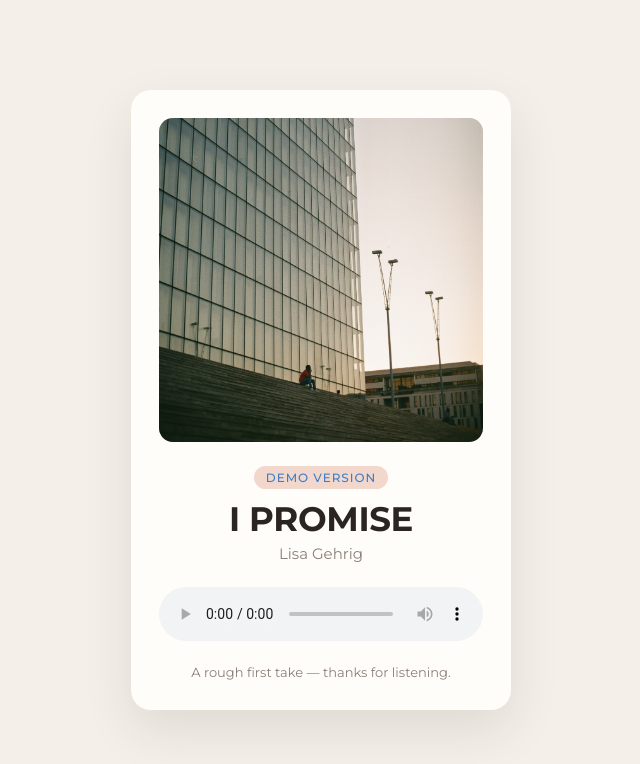
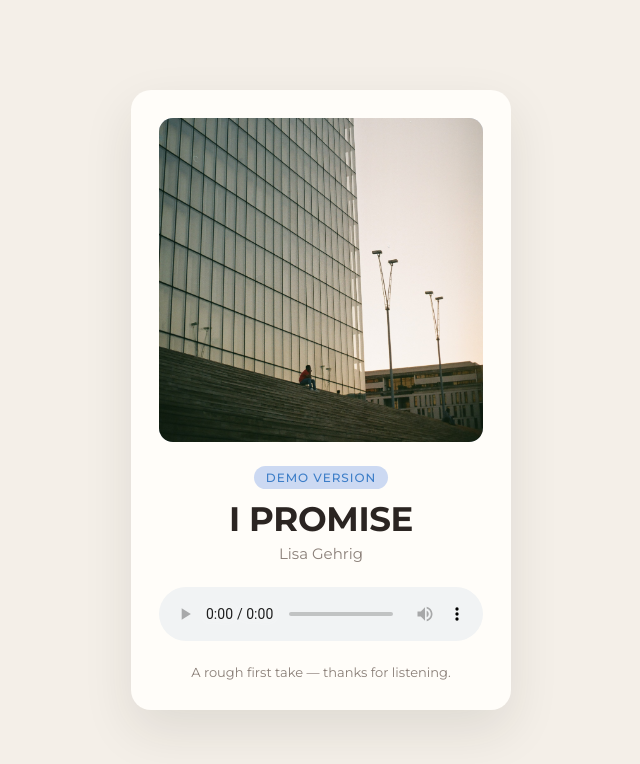
Before and after one commit to lisgeh2/lisa-gehrig, a plain HTML site: page i-promise/index.html in a window 1280 px wide. Shown: the whole page, without its empty margins (319-959 px from the left). Drawn offline with Linux system fonts and the light colour scheme.

Commit message:
booth colors

```diff
--- a/i-promise/index.html
+++ b/i-promise/index.html
@@ -18,7 +18,7 @@
       --ink: #2b2522;         /* main text */
       --muted: #8a7f78;       /* secondary text */
       --accent: #3d7ec8;      /* terracotta */
-      --accent-soft: #f2d7cc;
+      --accent-soft: #ccd9f2;
     }
 
     /* ---------- Page ---------- */
```
